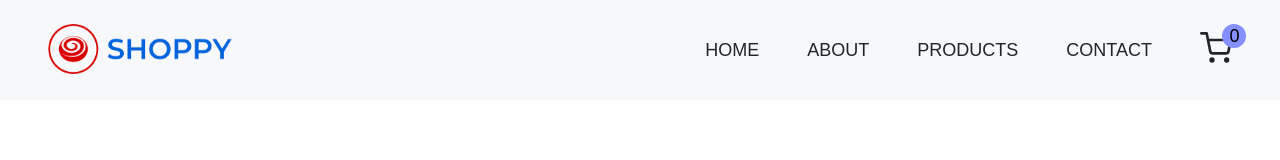
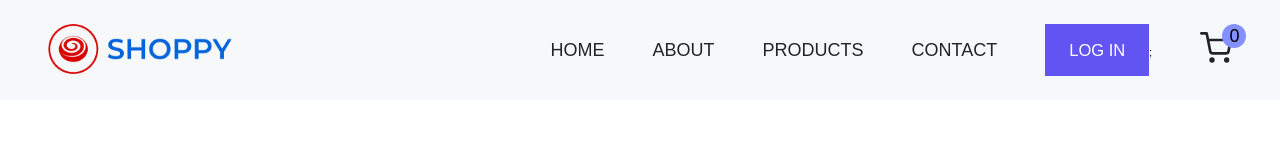
Before and after one commit to akinurrahman/e-commerce, a React (Create React App) app: page /cart in a window 1280 px wide. Shown: the top 160 px of the page. Built offline with nearby package versions, Linux system fonts and the light colour scheme; no server answers.

Commit message:
setting up authentication with auth0

```diff
--- a/package.json
+++ b/package.json
@@ -3,6 +3,7 @@
   "version": "0.1.0",
   "private": true,
   "dependencies": {
+    "@auth0/auth0-react": "^2.2.1",
     "@testing-library/jest-dom": "^5.17.0",
     "@testing-library/react": "^13.4.0",
     "@testing-library/user-event": "^13.5.0",
--- a/src/components/Nav.js
+++ b/src/components/Nav.js
@@ -3,11 +3,14 @@ import { NavLink } from "react-router-dom";
 import styled from "styled-components";
 import { FiShoppingCart } from "react-icons/fi";
 import { CgMenu, CgClose } from "react-icons/cg";
+import { useAuth0 } from "@auth0/auth0-react";
 import { CartContext } from "../context and reducers/context/CartContext";
+import { Button } from "../styles/Button";
 
 const Nav = () => {
   const [menuIcon, setMenuIcon] = useState();
   const { total_quantity } = useContext(CartContext);
+  const { loginWithRedirect, logout, isAuthenticated, user } = useAuth0();
   const Nav = styled.nav`
     .navbar-lists {
       display: flex;
@@ -202,6 +205,24 @@ const Nav = () => {
               Contact
             </NavLink>
           </li>
+
+          {/* Authintication */}
+          {isAuthenticated ? (
+            <li>
+              <Button
+                onClick={() =>
+                  logout({ logoutParams: { returnTo: window.location.origin } })
+                }
+              >
+                Log Out
+              </Button>
+            </li>
+          ) : (
+            <li>
+              <Button onClick={() => loginWithRedirect()}>Log In</Button>;
+            </li>
+          )}
+
           <li>
             <NavLink to="/cart" className="navbar-link cart-trolley--link">
               <FiShoppingCart className="cart-trolley" />
--- a/src/index.js
+++ b/src/index.js
@@ -1,8 +1,7 @@
 import React from "react";
 import ReactDOM from "react-dom/client";
 import App from "./App";
-// import FilterContextProvider from "./context/FilterContext";
-
+import { Auth0Provider } from "@auth0/auth0-react";
 import CartContextProvider from "./context and reducers/context/CartContext";
 import AppProvider from "./context and reducers/context/AppProvider";
 import FilterContextProvider from "./context and reducers/context/FilterContext";
@@ -10,6 +9,15 @@ import FilterContextProvider from "./context and reducers/context/FilterContext"
 const root = ReactDOM.createRoot(document.getElementById("root"));
 
 root.render(
+  <Auth0Provider
+    domain="dev-c03rfjum8rdua2ff.us.auth0.com"
+    clientId="2ISzTxX2ZZdeJCImrkdeATMIXKV8AnUE"
+    authorizationParams={{
+      redirect_uri: window.location.origin,
+    }}
+  >
+
+
     <AppProvider>
       <FilterContextProvider>
         <CartContextProvider>
@@ -17,4 +25,5 @@ root.render(
         </CartContextProvider>
       </FilterContextProvider>
     </AppProvider>
+  </Auth0Provider>
 );
--- a/src/pages/Cart.js
+++ b/src/pages/Cart.js
@@ -5,14 +5,24 @@ import { Button } from "../styles/Button";
 import { NavLink } from "react-router-dom";
 import { CartContext } from "../context and reducers/context/CartContext";
 import FormatPrice from "../Helpers/FormatPrice";
+import { useAuth0 } from "@auth0/auth0-react";
 
 const Cart = () => {
   const { cart, clearCart, sub_total, shipping_charge, total_price } =
     useContext(CartContext);
+    const {isAuthenticated, user } = useAuth0();
 
   return (
     <Wrapper>
+
+
       <div className="container">
+        {
+          isAuthenticated && <div className="cart-user--profile">
+            <img src={user.profile} alt="profile" />
+            <h2 className="cart-user--name">{user.name}</h2>
+          </div>
+        }
         <div className="cart_heading grid grid-five-column">
           <p>Item</p>
           <p className="cart-hide">Price</p>
--- a/src/pages/Contact.js
+++ b/src/pages/Contact.js
@@ -1,4 +1,5 @@
 import styled from "styled-components";
+import { useAuth0 } from "@auth0/auth0-react";
 
 const Contact = () => {
   const Wrapper = styled.section`
@@ -32,6 +33,7 @@ const Contact = () => {
       }
     }
   `;
+  const {isAuthenticated, user } = useAuth0();
 
   return (
     <Wrapper>
@@ -61,6 +63,7 @@ const Contact = () => {
               name="username"
               required
               autoComplete="off"
+              value={isAuthenticated ? user.name : ""}
             />
 
             <input
@@ -69,6 +72,7 @@ const Contact = () => {
               placeholder="Email"
               autoComplete="off"
               required
+              value={isAuthenticated ? user.email : ""}
             />
 
             <textarea
```
Also changed, not shown: 2 other files (tests, documents, lock files or other folders). Lines whose indentation alone changed are shown as unchanged.
